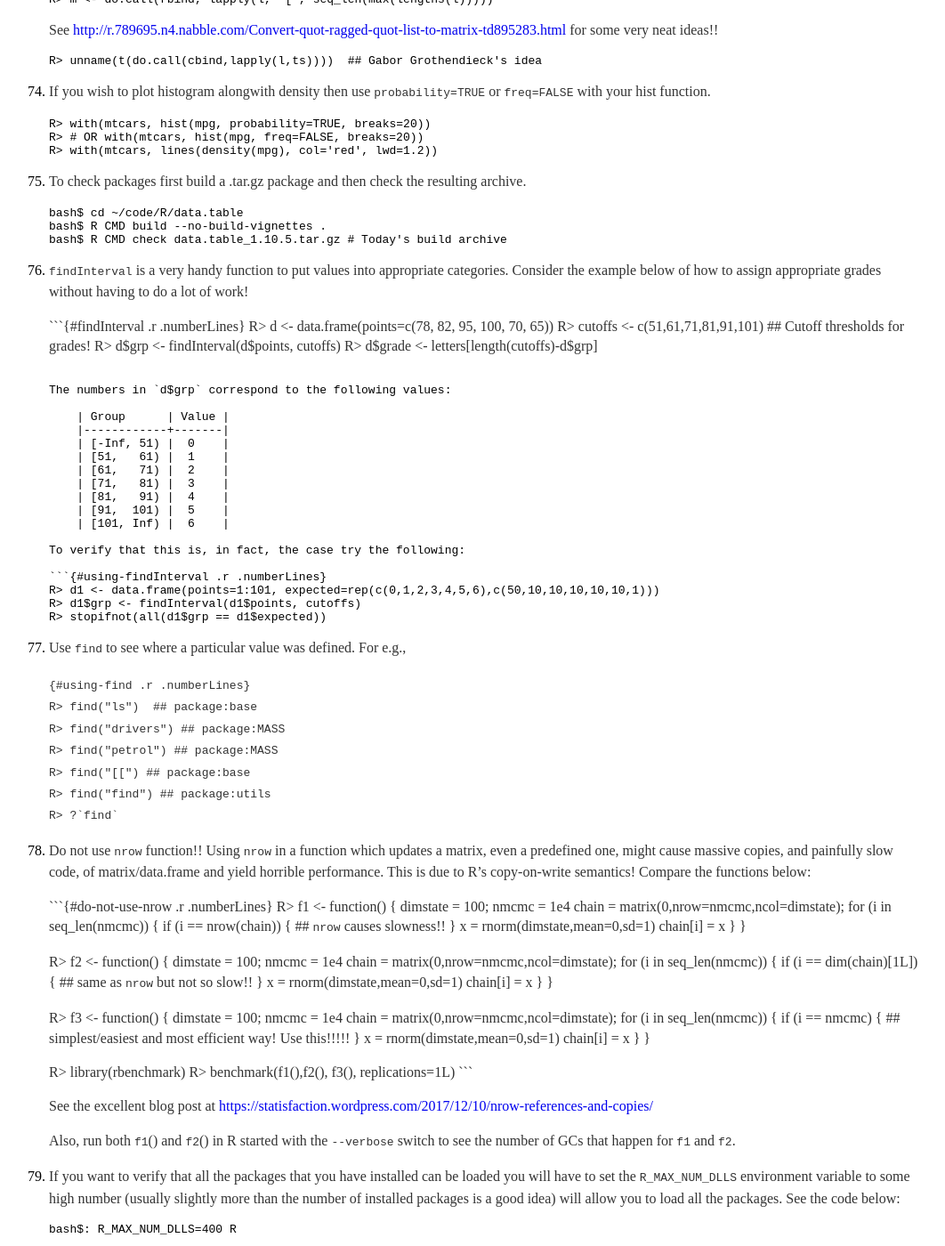
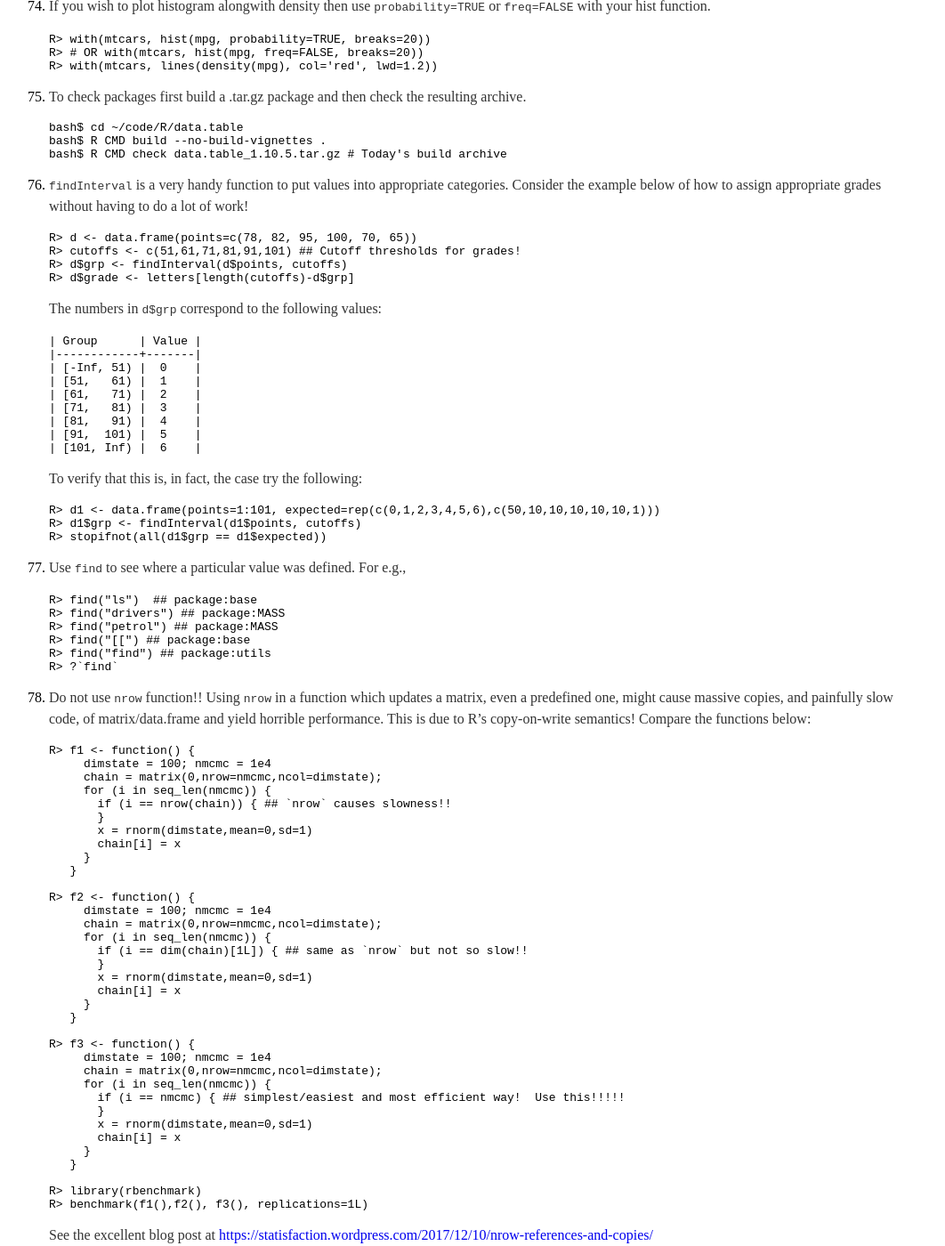
Before and after one commit to vlulla/vlulla.github.io, a Jekyll site: the page built from NOTES_R.md, in a window 1280 px wide and 1400 px high, scrolled down 12772 px. Shown: the whole window at 89% size, without its empty margins (113-1175 px from the left). Built offline with Jekyll 4.4.1, drawn with Linux system fonts in a browser that asks for light colours; some of the changed text lies outside the part shown.

Commit message:
Github flavored markdown does not support numberLines and other pandoc extensions for `fenced code blocks`.

````diff
--- a/NOTES_R.md
+++ b/NOTES_R.md
@@ -133,7 +133,7 @@ layout: default
     downloaded the source and compiled it everything worked...so I just
     issued the command:
 
-    ```{#install.packages .r}
+    ```r
     R> install.packages("rgdal", type="source", configure.args=c("--with-proj-include=/opt/local/include", "--with-proj-lib=/opt/local/lib"))
     ```
 
@@ -175,7 +175,7 @@ layout: default
  12. Use `methods`, `showMethods`, and `getS3Method` to see what methods
      are available for class or object!
 
-     ```{#methods .r .numberLines}
+     ```r
      R> methods(class="data.frame")
      R> methods(class="sf")
      R> methods(class="data.table") ## ?data.table:::cube
@@ -1004,7 +1004,7 @@ layout: default
     Consider the example below of how to assign appropriate grades without having
     to do a lot of work!
 
-    ```{#findInterval .r .numberLines}
+    ```r
     R> d <- data.frame(points=c(78, 82, 95, 100, 70, 65))
     R> cutoffs <- c(51,61,71,81,91,101) ## Cutoff thresholds for grades!
     R> d$grp <- findInterval(d$points, cutoffs)
@@ -1025,7 +1025,7 @@ layout: default
 
     To verify that this is, in fact, the case try the following:
 
-    ```{#using-findInterval .r .numberLines}
+    ```r
     R> d1 <- data.frame(points=1:101, expected=rep(c(0,1,2,3,4,5,6),c(50,10,10,10,10,10,1)))
     R> d1$grp <- findInterval(d1$points, cutoffs)
     R> stopifnot(all(d1$grp == d1$expected))
@@ -1033,7 +1033,7 @@ layout: default
 
 77. Use `find` to see where a particular value was defined.  For e.g.,
 
-    ```{#using-find .r .numberLines}
+    ```r
     R> find("ls")  ## package:base
     R> find("drivers") ## package:MASS
     R> find("petrol") ## package:MASS
@@ -1047,7 +1047,7 @@ layout: default
     slow code, of matrix/data.frame and yield horrible performance.  This is
     due to R's copy-on-write semantics!  Compare the functions below:
 
-    ```{#do-not-use-nrow .r .numberLines}
+    ```r
     R> f1 <- function() {
          dimstate = 100; nmcmc = 1e4
          chain = matrix(0,nrow=nmcmc,ncol=dimstate);
@@ -1159,14 +1159,14 @@ layout: default
     achieved by using the `on.exit` funciton.  Have the following lines whenever
     you make changes to graphics state.
 
-    ```{#using-on.exit .r .numberLines}
+    ```r
     opar <- par(no.readonly=TRUE)
     on.exit(par(opar), add=TRUE)  ## ?on.exit
     ```
 
 87. A useful random string generating function.
 
-    ```{#genrandstr .r .numberLines}
+    ```r
     R> genrandstr <- function(stringlen = 5) {
     +    paste0(sample(c(letters,LETTERS), stringlen, replace=TRUE), collapse="")
     +  }
@@ -1186,7 +1186,7 @@ layout: default
 
 88. A very useful function!
 
-    ```{#run_examples_from_package .r .numberLines}
+    ```r
     R> run_examples_from_package <- function(pkgname, local=TRUE) {
     +    pkg <- sprintf("package:%s", pkgname)
     +    stopifnot(pkg %in% search())
@@ -1247,7 +1247,7 @@ layout: default
 90. Using lapply/sapply can simplify a lot of geospatial code!  Consider this
     example from the vignette of `sp::over` on pg 3.
 
-    ```{#setting-example .r .numberLines}
+    ```r
     > library(sp)
     > x <- c(0.5,0.5,1,0.5)
     > y <- c(1.5,0.5,0.5,0.5)
@@ -1269,7 +1269,7 @@ layout: default
     a list and then using lapply to generate the final polygon.  Consider the
     following simplification (at least in my opinion):
 
-    ```{#using-lapply-geospatial .r .numberLines}
+    ```r
     R> l <- list(cbind(xpol=xpol-1.05,ypol), cbind(xpol,ypol),
     +           cbind(xpol,ypol=ypol-1), cbind(xpol=xpol+1,ypol),
     +           cbind(xpol=xpol+.4, ypol=ypol+.1))
@@ -1285,7 +1285,7 @@ layout: default
     macports then you need to use configure.args to set variables needed to
     get Rmpi to compile.  I had to use the following:
 
-    ```{#install.packages .r .numberLines}
+    ```r
     R> install.packages(c("Rmpi"), dependencies=TRUE,configure.args=c("--with-Rmpi-include=/opt/local/include/openmpi-devel-mp"
              "--with-Rmpi-libpath=/opt/local/lib/openmpi-devel-mp", "--with-Rmpi-type=OPENMPI"))
     ```
@@ -1300,7 +1300,7 @@ layout: default
 93. Here are a couple of very useful frequency functions! I got this idea from
     <https://st2.ning.com/topology/rest/1.0/file/get/4077505910?profile=original>
 
-    ```{#freqsdt .r .numberLines}
+    ```r
     ## I have it organized how I think it will be beneficial to me...
     freqsdt <- function(DT, groupcols, percent=TRUE) {
         stopifnot(is.data.table(DT), is.character(groupcols) & length(groupcols) > 0L, all(groupcols %chin% colnames(DT)))
@@ -1330,7 +1330,7 @@ layout: default
 
     And you use them like so:
 
-    ```{#using-freqsdt .r .numberLines}
+    ```r
     R> d <- data.table(grp=sample(c('a','b','c'),1000,replace=T),grp1=sample(1:2,1000,replace=T),x=runif(1000),y=runif(1000),z=runif(1000))
     R> freqsdt(d, c("grp"))
     R> freqsdt(d, c("grp1"))
@@ -1341,7 +1341,7 @@ layout: default
 
 94. Get all the different S3methods of a function
 
-    ```{#getAllS3methods .r .numberLines}
+    ```r
     getAllS3methods <- function(func) {
         ## I was looking at ?sf::`st_cast` and wanted to see all the different st_cast methods for different geometry types.
         ## This is how to go about it.
@@ -1372,7 +1372,7 @@ layout: default
 
 95. Generate a random filename.
 
-    ```{#generate_random_filename .r .numberLines}
+    ```r
     generate_random_filename <- genrandfilename <-
       function(minlen=5L,maxlen=20L,filechars=paste0(c(letters,LETTERS,0:9),collapse=""),extensions=c("pdf","exe","txt","md","xls","doc","xlsx","dat","csv","shp","prj"),allowspaces=FALSE) {
         stopifnot(is.integer(minlen), is.integer(maxlen), minlen > 0L, maxlen > 0L, maxlen >= minlen)
@@ -1399,14 +1399,14 @@ layout: default
 
     And you use them like so:
 
-    ```{#using-genrandfilename .r .numberLines}
+    ```r
     R> genrandfilename()
     R> files <- replicate(15, generate_random_filename())
     ```
 
 96. Generate a list of prefixes.
 
-    ```{#prefixes .r .numberLines}
+    ```r
     prefixes <- function(x) {
       ## This is analogous to J's \
       ##
@@ -1432,7 +1432,7 @@ layout: default
     This can be used to create some other cumulative functions which are not
     present in R. Here are a couple of examples:
 
-    ```{#cumulative-functions .r .numberLines}
+    ```r
     cumsd <- function(x) {
       stopifnot(is.vector(x), (is.numeric(x) || is.integer(x)))
       unlist(lapply(prefixes(x), sd))
@@ -1463,7 +1463,7 @@ layout: default
 	`lapply(permutations(1:15,n=20), mymean)` to ensure that I get the same
 	result for all the permutations!
 
-    ```{#permutations .r .numberLines}
+    ```r
     permutations <- function(x, n=6L) {
 
       ## useful function to generate permutations of vector or data.frame.
````
